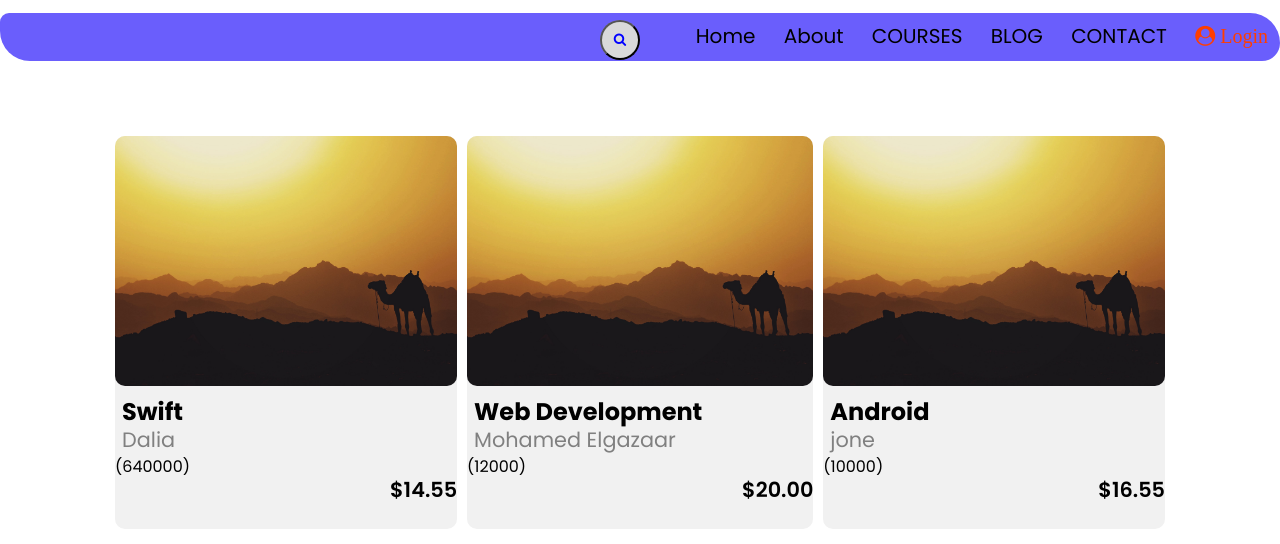
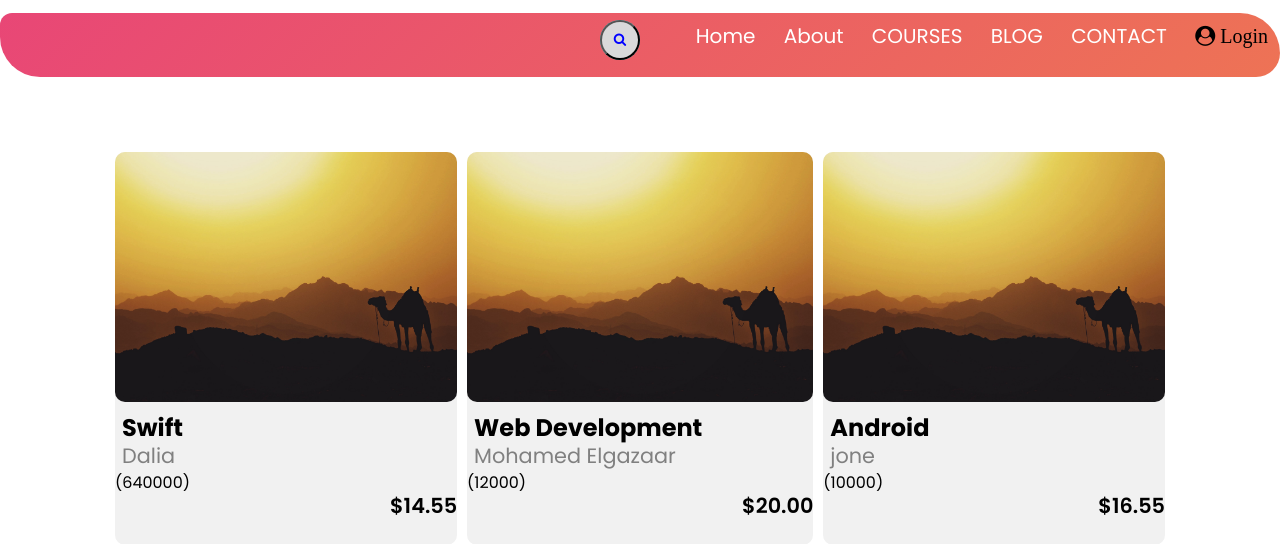
Before and after one commit to Mohamed26Salah/GroupSY, a PHP site: page /webProject/courses.php in a window 1280 px wide. Shown: the top 544 px of the page. Run offline with PHP 8.4, Linux system fonts and the light colour scheme; data comes from the database, SQL or seed files in the repository.

Commit message:
course with search updated

```diff
--- a/webProject/courseStyle.css
+++ b/webProject/courseStyle.css
@@ -14,6 +14,7 @@
 
  .course{
    width: 90%;
+
    margin: auto;
    /*text-align: center;*/
    padding-top: 70px;
@@ -58,7 +59,7 @@
 }
 
 .Course-col:hover{
-   box-shadow: 0 0 20px 0px rgba(0, 0, 0,0.6);
+   box-shadow: 0 0 20px 0px rgba(0, 0, 0,0.8);
 
 }
 
--- a/webProject/courses.php
+++ b/webProject/courses.php
@@ -15,7 +15,7 @@
    <nav>
     <div class="topnav">
  <ul>
-                <li><a href="">Home</a></li>
+                <li><a href="index.html">Home</a></li>
                 <li><a href="">About</a></li>
                 <li><a href="courses.php">COURSES</a></li>
                 <li><a href="">BLOG</a></li>
--- a/webProject/search.css
+++ b/webProject/search.css
@@ -8,7 +8,7 @@
     top: 2.5%;
     left: 50%;
     transform:  translate(-100%,0%);
-    background: #8980F5;
+    background: #7AD3DC;
     height: 40px;
     border-radius: 40px;
 
@@ -37,7 +37,7 @@
     transition: 0.4s;
 }
 .searchInput::placeholder {
-  color: white;
+  color: black;
 
 }
 .searchInput {
@@ -73,7 +73,16 @@
     text-align: right;
 margin-top: 1%;
 border-radius: 15px 50px 30px;
-    background-color:#6A5EFC ;
+
+
+
+  background: linear-gradient(-45deg, #ee7752, #e73c7e, #23a6d5, #23d5ab);
+     background-size: 400% 400%;
+        animation: gradient 13s ease infinite;     height: 8vh; }
+         @keyframes gradient {
+          0% {         background-position: 0% 50%;     }
+          50% {         background-position: 100% 50%;     }
+          100% {       background-position: 0% 50%;     }
  }
  .topnav ul li{
     list-style: none;
@@ -82,7 +91,7 @@
     position: relative;
  }
  .topnav ul li a{
-    color: black;
+    color: white;
     text-decoration: none;
     font-size: 20px;
  }
@@ -100,5 +109,5 @@
 
  }
  .fa-user-circle{
-color:#FF3E00;
+color:black;
 }
```
